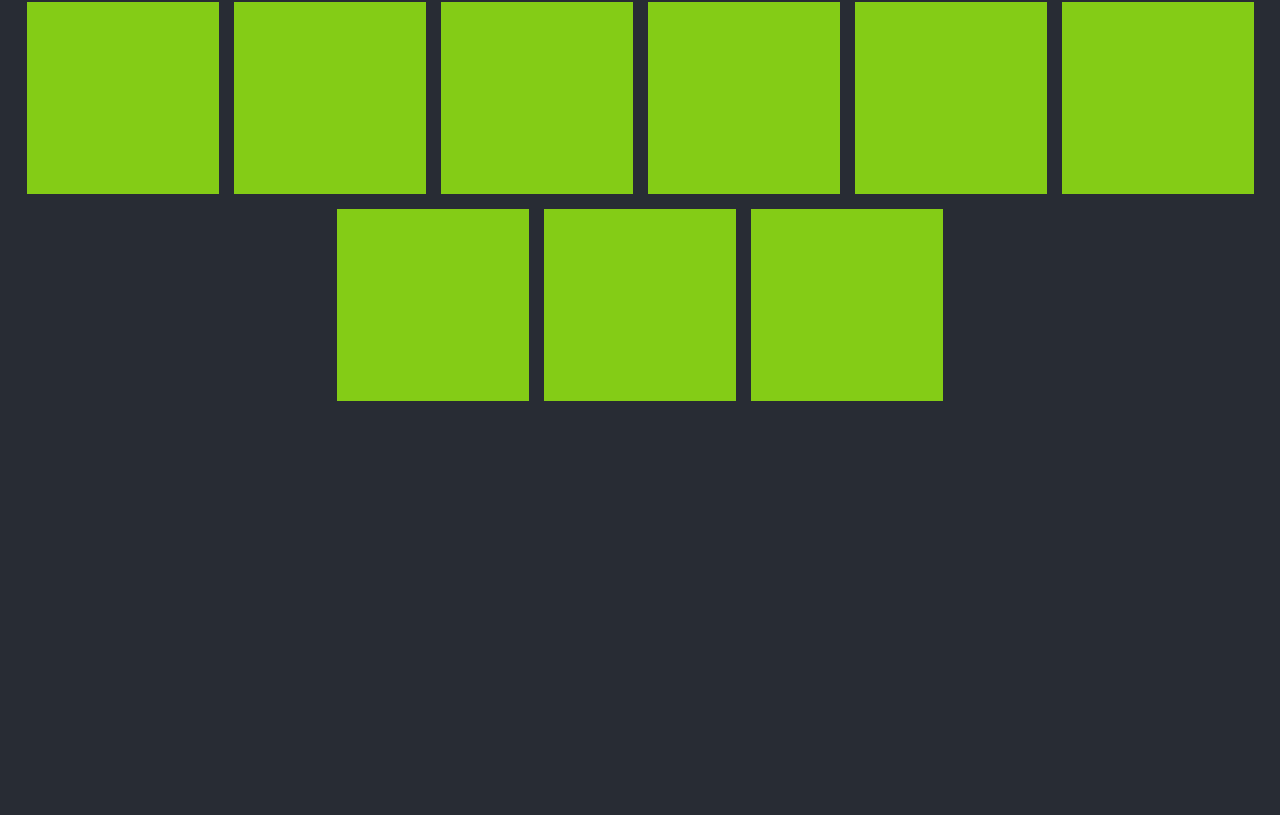
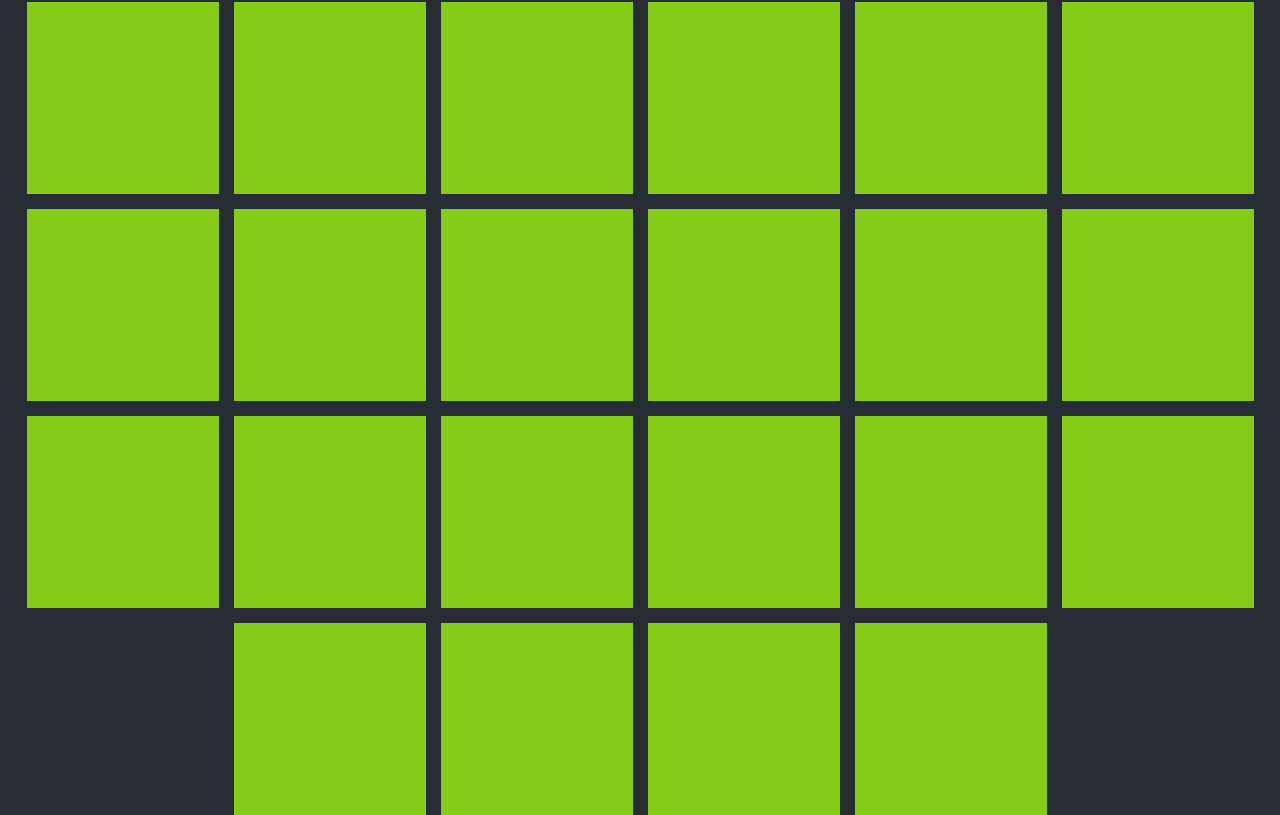
Before and after one commit to SashaGraves/random-hobby, a React (Create React App) app: page / in a window 1280 px wide. Shown: the part 301-1116 px from the top of the page. Before the commit the page ends 800 px from the top, so only its background shows below. Built offline with nearby package versions, Linux system fonts and the light colour scheme.

Commit message:
More hobbies!

```diff
--- a/src/constants.js
+++ b/src/constants.js
@@ -13,5 +13,18 @@ export const hobbies = [
   'Yachting',
   'Animation',
   'Hang out with friends',
-  'Street-art'
+  'Street-art',
+  'Slackline',
+  'Roller-scates',
+  'Via Ferrata',
+  'Camping',
+  'Woodworking',
+  'Gardening',
+  'Self-sustained terrarium',
+  'DIY Postcards',
+  'Yoga',
+  'Rope Park',
+  'Clothing design',
+  'Martial art',
+  'Calligraphy'
 ]
```
